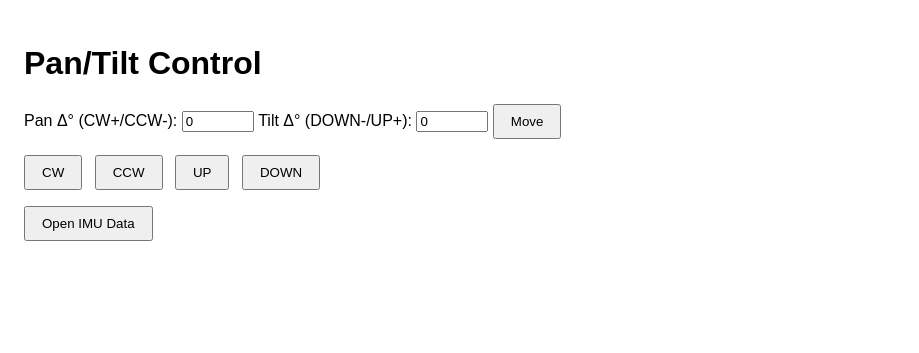
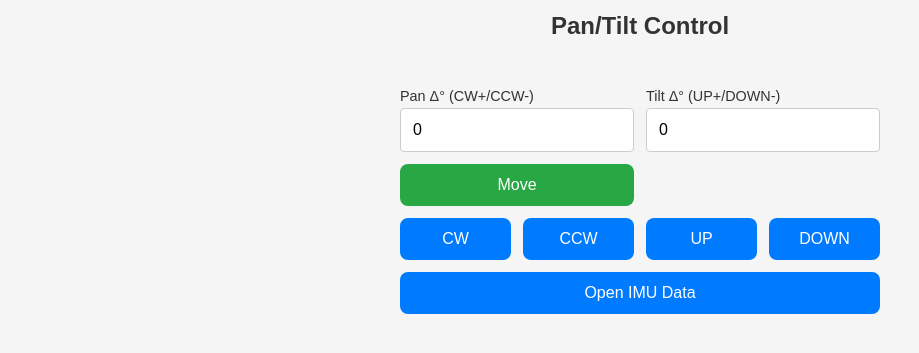
Before and after one commit to domsav13/URFCapstone, a Flask app: page / in a window 1280 px wide. Shown: the top 353 px of the page, without its empty margins (0-919 px from the left). Run offline with Flask 3, Linux system fonts and the light colour scheme; parts of the project's set-up code (start-up, migrations or seed data) failed here and were passed over.

Commit message:
Update index.html

```diff
--- a/showcase/templates/index.html
+++ b/showcase/templates/index.html
@@ -1,39 +1,122 @@
 <!doctype html>
 <html lang="en">
 <head>
-  <meta charset="UTF-8"><meta name="viewport" content="width=device-width,initial-scale=1">
+  <meta charset="UTF-8">
+  <meta name="viewport" content="width=device-width,initial-scale=1">
   <title>Pan/Tilt Control</title>
   <style>
-    body{font-family:sans-serif; padding:1rem;}
-    .group{margin-bottom:1rem;}
-    button{margin-right:.5rem;padding:.5rem 1rem;}
-    input[type=number]{width:4rem;}
-    #msg{font-weight:bold;margin-bottom:1rem;}
+    :root {
+      --gap: 0.75rem;
+      --pad: 0.75rem;
+      --btn-bg: #007bff;
+      --btn-color: #fff;
+      --btn-radius: 0.5rem;
+    }
+    * { box-sizing: border-box; }
+    body {
+      margin: 0;
+      font-family: sans-serif;
+      padding: var(--pad);
+      background: #f5f5f5;
+      color: #333;
+    }
+    .container {
+      max-width: 480px;
+      margin: 0 auto;
+      display: flex;
+      flex-direction: column;
+      gap: var(--gap);
+    }
+    h1 {
+      font-size: 1.5rem;
+      text-align: center;
+      margin: 0;
+    }
+    #msg {
+      text-align: center;
+      font-weight: bold;
+      min-height: 1.5em;
+    }
+    form {
+      display: flex;
+      flex-direction: column;
+      gap: var(--gap);
+    }
+    .inputs {
+      display: grid;
+      grid-template-columns: 1fr 1fr;
+      gap: var(--gap);
+    }
+    label {
+      display: flex;
+      flex-direction: column;
+      font-size: 0.9rem;
+    }
+    input[type=number] {
+      margin-top: 0.25rem;
+      padding: var(--pad);
+      font-size: 1rem;
+      width: 100%;
+      border: 1px solid #ccc;
+      border-radius: 0.25rem;
+    }
+    .button-row {
+      display: grid;
+      grid-template-columns: 1fr 1fr;
+      gap: var(--gap);
+    }
+    button {
+      padding: var(--pad);
+      font-size: 1rem;
+      border: none;
+      border-radius: var(--btn-radius);
+      background: var(--btn-bg);
+      color: var(--btn-color);
+      cursor: pointer;
+    }
+    button:hover {
+      background: #0056b3;
+    }
+    .move-btn {
+      grid-column: span 2;
+      background: #28a745;
+    }
+    .move-btn:hover {
+      background: #1e7e34;
+    }
+    @media (min-width: 600px) {
+      .button-row {
+        grid-template-columns: repeat(4, 1fr);
+      }
+    }
   </style>
 </head>
 <body>
+  <div class="container">
     <h1>Pan/Tilt Control</h1>
     <div id="msg">{{ message }}</div>
-
     <form method="post">
-    <div class="group">
-      <label>Pan Δ° (CW+/CCW-):
+      <div class="inputs">
+        <label>
+          Pan Δ° (CW+/CCW-)
           <input type="number" name="pan" step="0.1" value="{{ pan }}">
         </label>
-      <label>Tilt Δ° (DOWN-/UP+):
+        <label>
+          Tilt Δ° (UP+/DOWN-)
           <input type="number" name="tilt" step="0.1" value="{{ tilt }}">
         </label>
-      <button type="submit" name="move">Move</button>
       </div>
-
-    <div class="group">
+      <div class="button-row">
+        <button type="submit" name="move" class="move-btn">Move</button>
+      </div>
+      <div class="button-row">
         <button type="submit" name="cmd" value="CW">CW</button>
         <button type="submit" name="cmd" value="CCW">CCW</button>
         <button type="submit" name="cmd" value="UP">UP</button>
         <button type="submit" name="cmd" value="DOWN">DOWN</button>
       </div>
     </form>
-
     <button onclick="window.open('/imu','_blank')">Open IMU Data</button>
+  </div>
 </body>
 </html>
```
Lines whose indentation alone changed are shown as unchanged.
